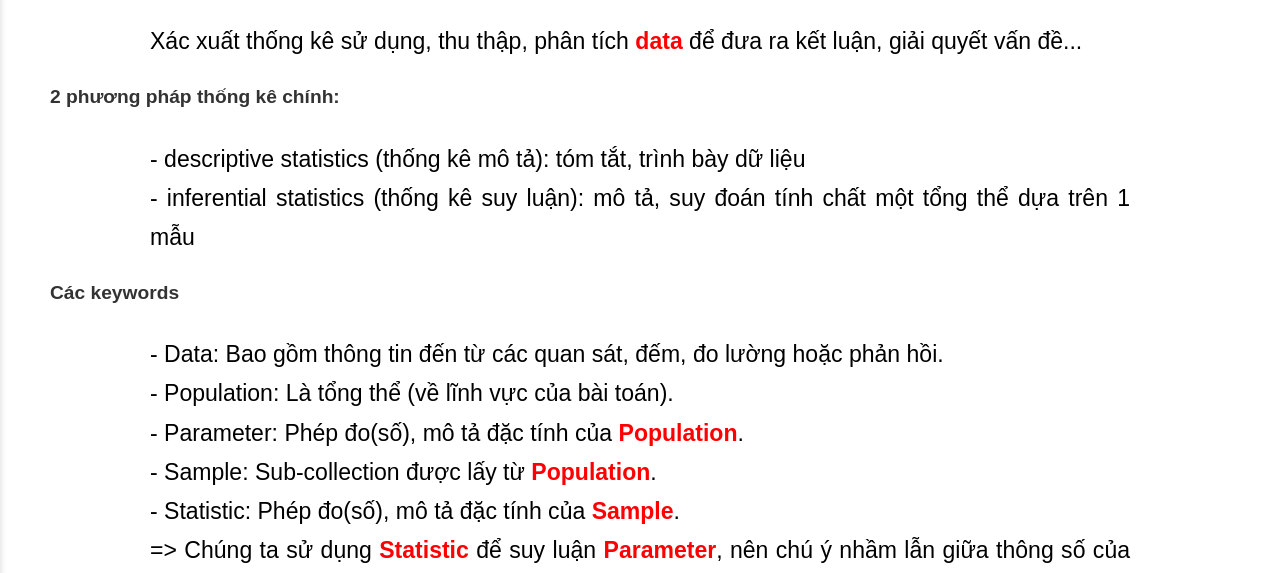
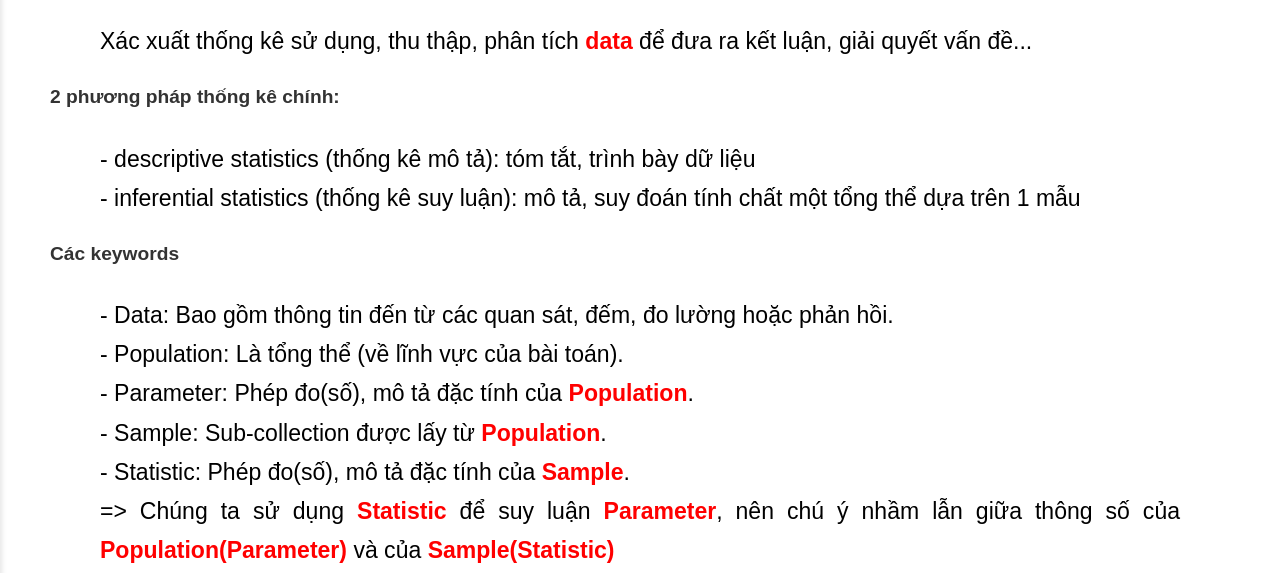
Before and after one commit to ntu254/Mas291, a plain HTML site: page index.html in a window 1280 px wide. Shown: the part 197-770 px from the top of the page. Drawn offline with Linux system fonts and the light colour scheme.

Commit message:
Update mas291.css

```diff
--- a/mas291.css
+++ b/mas291.css
@@ -18,9 +18,9 @@ body {
 
 p {
   font-size: larger;
-  margin-left: 100px;
-  margin-right: 100px;
-  margin: 0 150px;
+  margin-left: 50px;
+  margin-right: 50px;
+  margin: 0 100px;
   text-align: justify;
 }
 
@@ -112,7 +112,7 @@ img {
   color: #fff;
 }
 
-@media (max-width: 600px) {
+/* @media (max-width: 600px) {
   .tablink {
     width: 90%;
     margin-bottom: 5px;
@@ -126,7 +126,7 @@ img {
     margin: 0 30px;
     text-align: justify;
   }
-}
+} */
 
 h1 {
   line-height: 40px;
```
